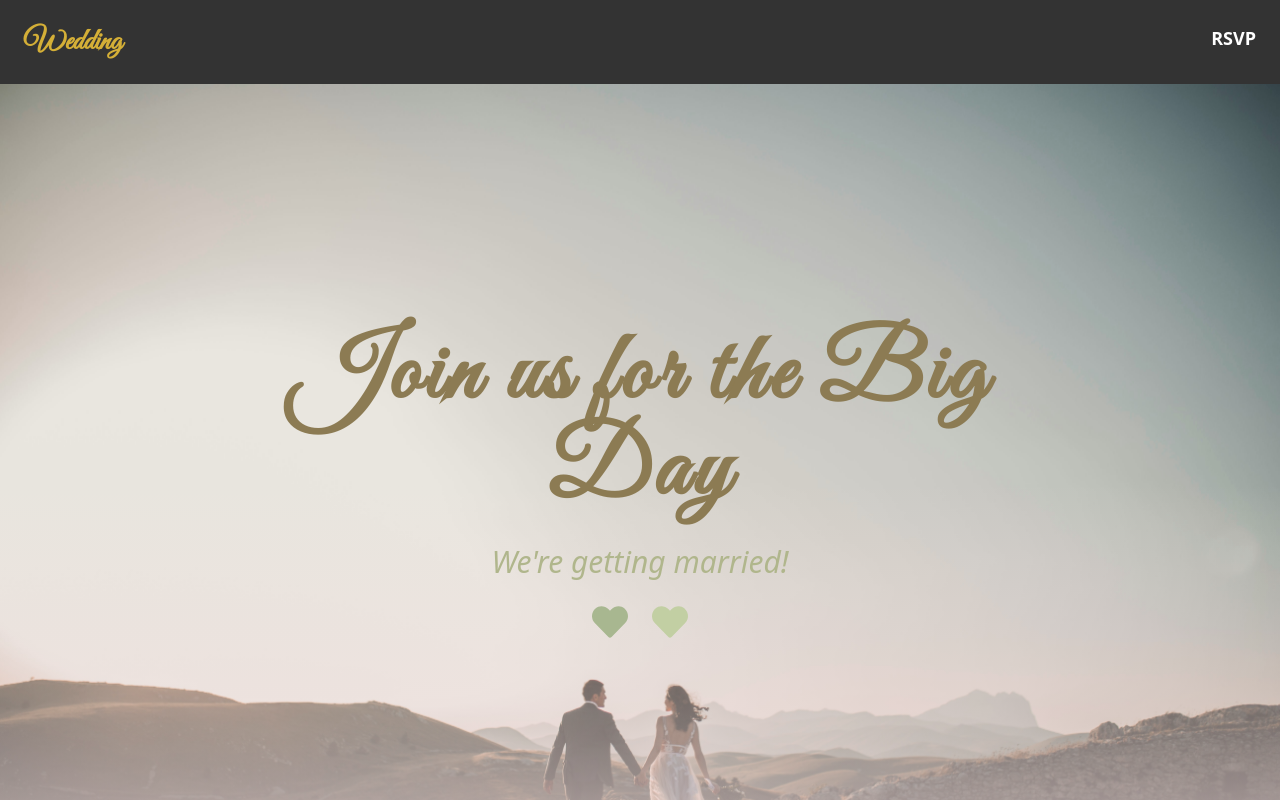
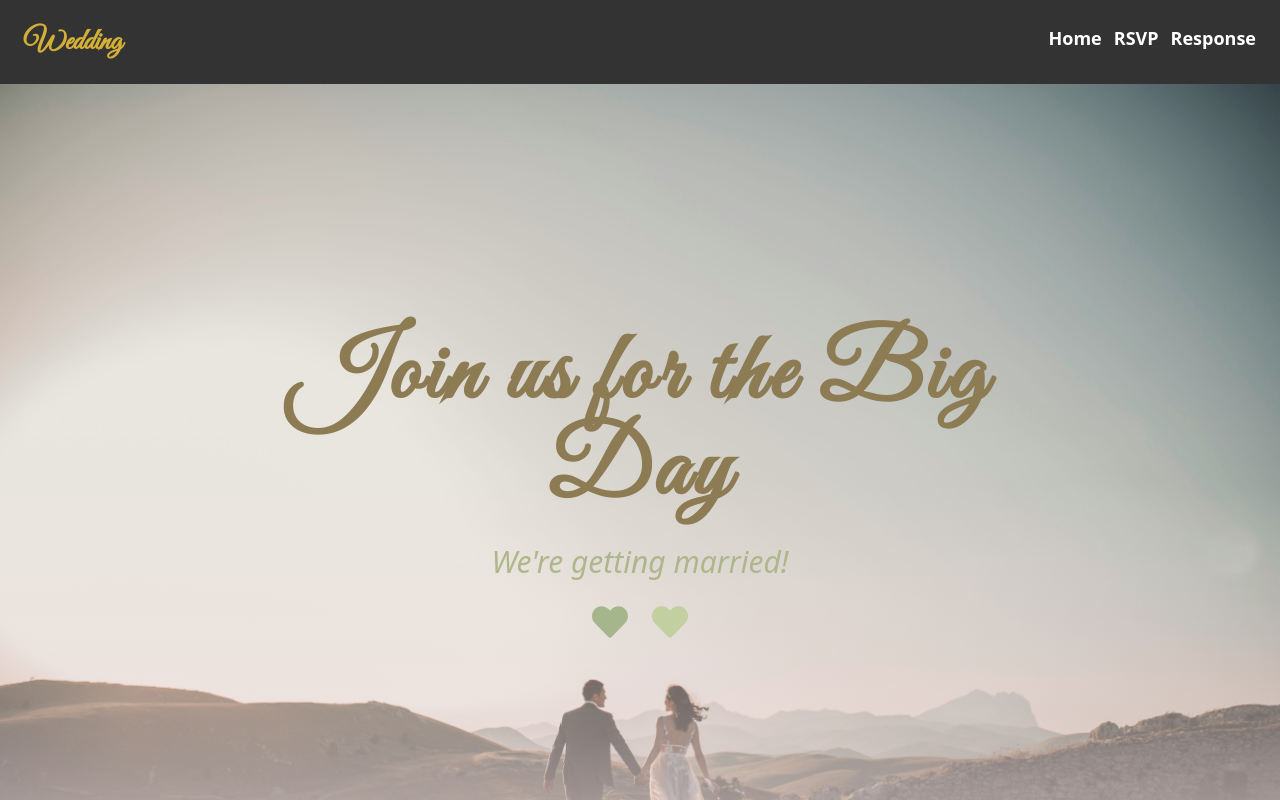
Before and after one commit to Ccode25/Wedding-RSVP, a React (Vite) app in the folder client/: page / in a window 1280 px wide. Shown: the top 800 px of the page. Built offline with nearby package versions, Linux system fonts and the light colour scheme.

Commit message:
update page using react-router

```diff
--- a/client/package.json
+++ b/client/package.json
@@ -8,7 +8,6 @@
     "build": "vite build",
     "lint": "eslint .",
     "preview": "vite preview"
-
   },
   "dependencies": {
     "@emotion/react": "^11.13.5",
@@ -17,7 +16,8 @@
     "axios": "^1.7.9",
     "react": "^18.3.1",
     "react-dom": "^18.3.1",
-    "react-icons": "^5.3.0"
+    "react-icons": "^5.3.0",
+    "react-router-dom": "^7.1.3"
   },
   "devDependencies": {
     "@eslint/js": "^9.15.0",
--- a/client/src/App.css
+++ b/client/src/App.css
@@ -0,0 +1,4 @@
+/* In your global CSS or index.css file */
+html {
+  scroll-behavior: smooth;
+}
--- a/client/src/App.jsx
+++ b/client/src/App.jsx
@@ -1,4 +1,5 @@
 import React, { useEffect } from "react";
+import { BrowserRouter as Router, Route, Routes } from "react-router-dom"; // Import routing components
 import RSVPForm from "./sections/RSVPForm";
 import Header from "./sections/Header";
 import Hero from "./sections/Hero";
@@ -15,19 +16,33 @@ const App = () => {
   }, []);
 
   return (
-    <div>
+    <Router>
+      <div className="scroll-smooth">
         <Header />
+
+        {/* Define routes */}
+        <Routes>
+          {/* Route for home page */}
+          <Route
+            path="/"
+            element={
+              <>
                 <Hero />
-      <div className="py-0 mb-0 shadow-lg shadow-[#d4af37]">
+                <div id="rsvp" className="py-0 mb-0 shadow-lg shadow-[#d4af37]">
                   <RSVPForm />
                 </div>
                 <div>
                   <EventDetails />
                 </div>
-      <div>
-        <Response />
+              </>
+            }
+          />
+
+          {/* Route for the response page */}
+          <Route path="/response" element={<Response />} />
+        </Routes>
       </div>
-    </div>
+    </Router>
   );
 };
 
--- a/client/src/index.css
+++ b/client/src/index.css
@@ -6,3 +6,8 @@
 @tailwind base;
 @tailwind components;
 @tailwind utilities;
+
+/* In your global CSS or index.css file */
+html {
+  scroll-behavior: smooth;
+}
--- a/client/src/sections/EventDetails.jsx
+++ b/client/src/sections/EventDetails.jsx
@@ -117,9 +117,11 @@ const EventDetails = () => {
 
           {/* RSVP Button */}
           <div className="text-center mt-4 sm:mt-6 lg:mt-8">
-            <button className="py-3 px-8 bg-gradient-to-r from-pink-500 to-red-500 text-white text-sm sm:text-base lg:text-lg font-bold rounded-lg transition-transform transform hover:scale-105">
-              RSVP Now
-            </button>
+            <a href="#rsvp">
+              <button className="py-3 px-8 bg-gradient-to-r from-pink-500 to-red-500 text-white text-sm sm:text-base lg:text-lg font-bold rounded-lg transition-transform transform hover:scale-105">
+                RSVP Now
+              </button>
+            </a>
           </div>
         </div>
       </div>
--- a/client/src/sections/Header.jsx
+++ b/client/src/sections/Header.jsx
@@ -1,4 +1,5 @@
 import React from "react";
+import { Link } from "react-router-dom"; // Import Link for navigation
 
 const Header = () => {
   return (
@@ -10,12 +11,25 @@ const Header = () => {
         </div>
         {/* Navigation links */}
         <div className="space-x-3">
+          <Link
+            to="/" // Link to home page
+            className="text-lg font-semibold hover:text-[#d4af37] transition-colors"
+          >
+            Home
+          </Link>
           <a
             href="#rsvp"
             className="text-lg font-semibold hover:text-[#d4af37] transition-colors"
           >
             RSVP
           </a>
+
+          <Link
+            to="/response" // Link to /response route
+            className="text-lg font-semibold hover:text-[#d4af37] transition-colors"
+          >
+            Response
+          </Link>
         </div>
       </nav>
     </header>
```
Also changed, not shown: 1 other file (tests, documents, lock files or other folders). Lines whose indentation alone changed are shown as unchanged.
